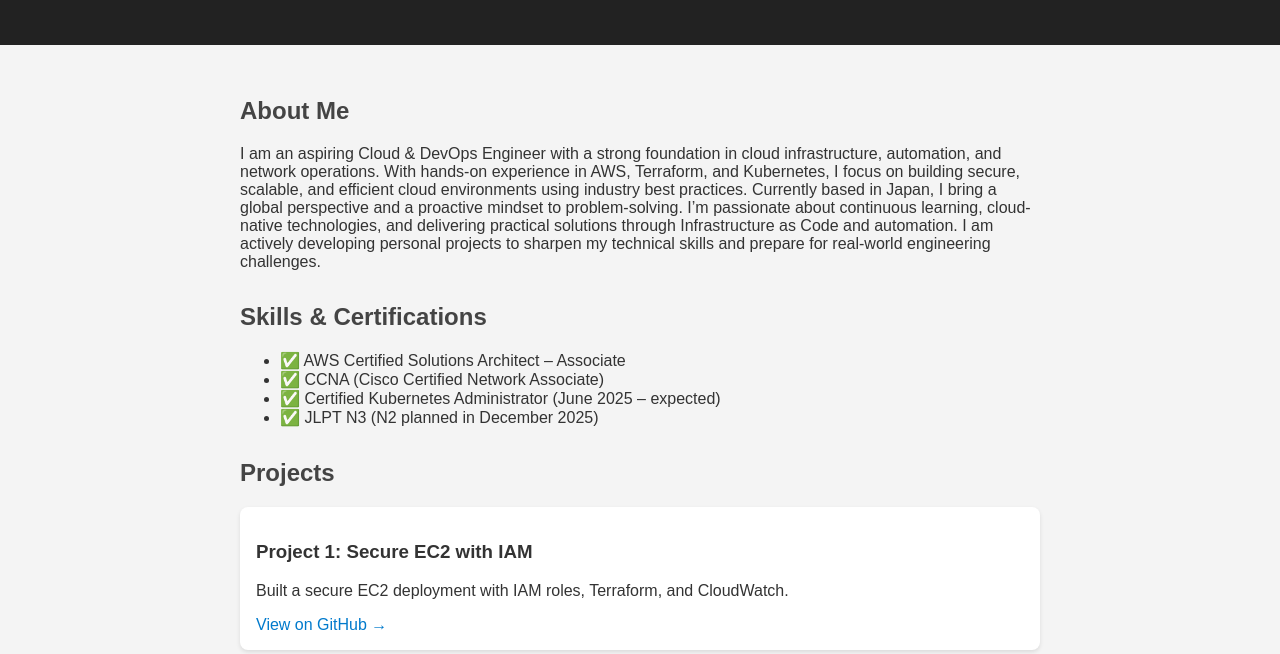
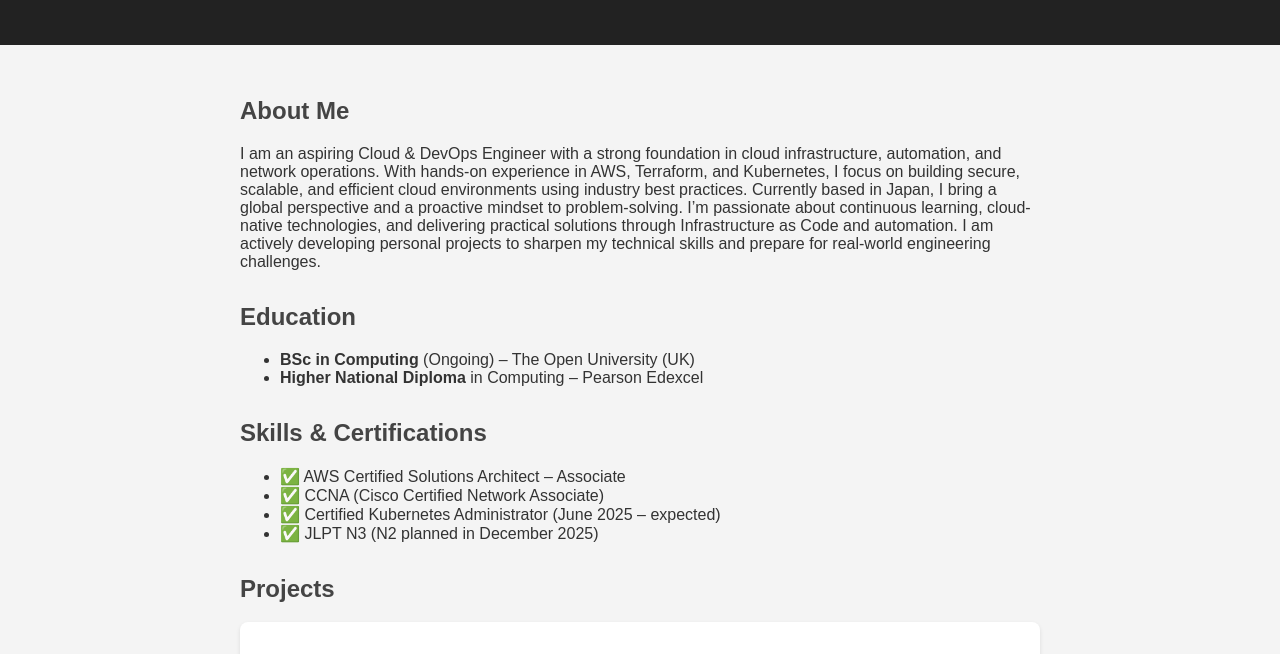
Before and after one commit to tts1196/tts1196.github.io, a plain HTML site: page index.html in a window 1280 px wide. Shown: the part 133-787 px from the top of the page. Drawn offline with Linux system fonts and the light colour scheme.

Commit message:
Update index.html

```diff
--- a/index.html
+++ b/index.html
@@ -56,6 +56,13 @@ Currently based in Japan, I bring a global perspective and a proactive mindset t
 
 </p>
     </section>
+    <section>
+  <h2>Education</h2>
+  <ul>
+    <li><strong>BSc in Computing</strong> (Ongoing) – The Open University (UK)</li>
+    <li><strong>Higher National Diploma</strong> in Computing – Pearson Edexcel</li>
+  </ul>
+</section>
 
     <section>
       <h2>Skills & Certifications</h2>
@@ -66,6 +73,7 @@ Currently based in Japan, I bring a global perspective and a proactive mindset t
         <li>✅ JLPT N3 (N2 planned in December 2025)</li>
       </ul>
     </section>
+
 
     <section>
       <h2>Projects</h2>
```
